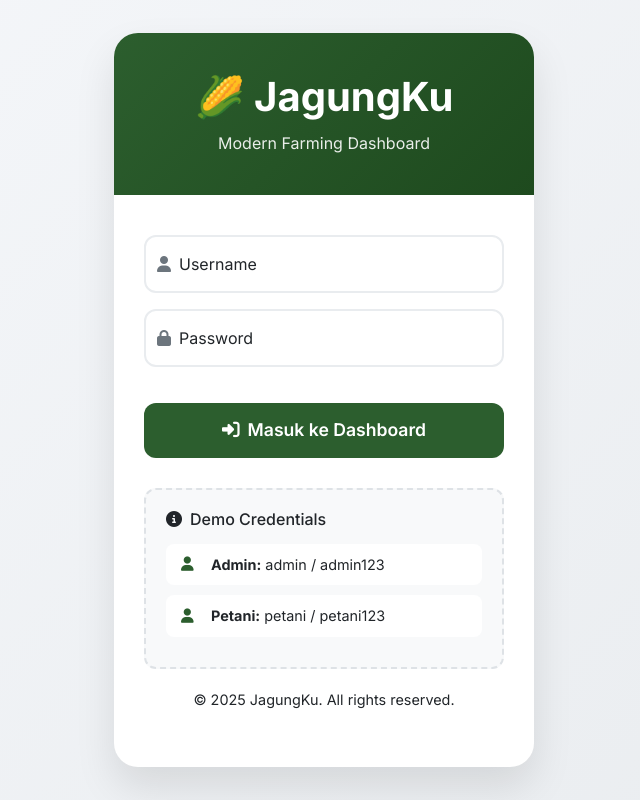
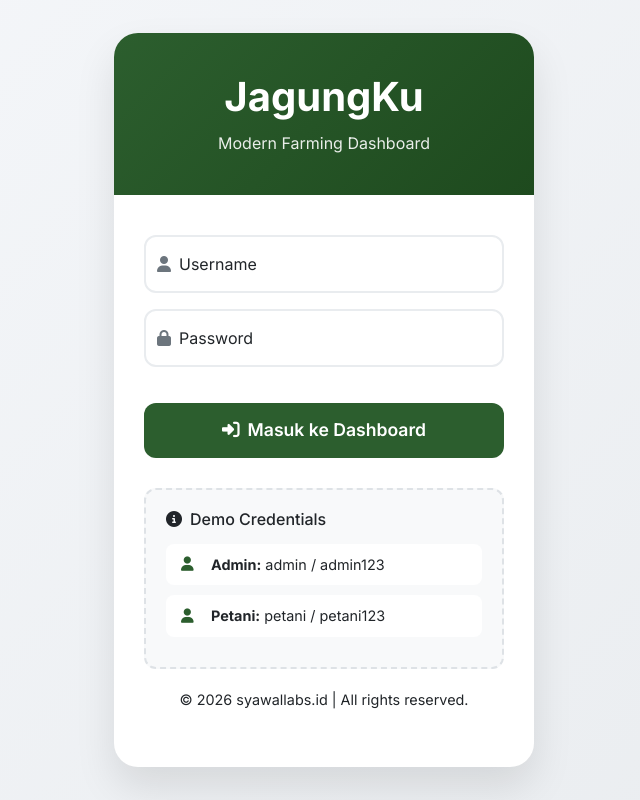
Before and after one commit to SyawalLabs/jagungku, a PHP site: page /pages/login.php in a window 1280 px wide. Shown: the whole page, without its empty margins (316-956 px from the left). Run offline with PHP 8.4, Linux system fonts and the light colour scheme.

Commit message:
sedikit ubah

```diff
--- a/pages/login.php
+++ b/pages/login.php
@@ -194,7 +194,7 @@ if (isset($_POST['login'])) {
     <div class="login-container">
         <div class="login-card">
             <div class="login-header">
-                <h1>🌽 JagungKu</h1>
+                <h1>JagungKu</h1>
                 <p>Modern Farming Dashboard</p>
             </div>
 
@@ -239,7 +239,7 @@ if (isset($_POST['login'])) {
                 </div>
 
                 <div class="footer-text">
-                    <p>© 2025 JagungKu. All rights reserved.</p>
+                    <p>© <?= date('Y') ?> syawallabs.id | All rights reserved.</p>
                 </div>
             </div>
         </div>
```
